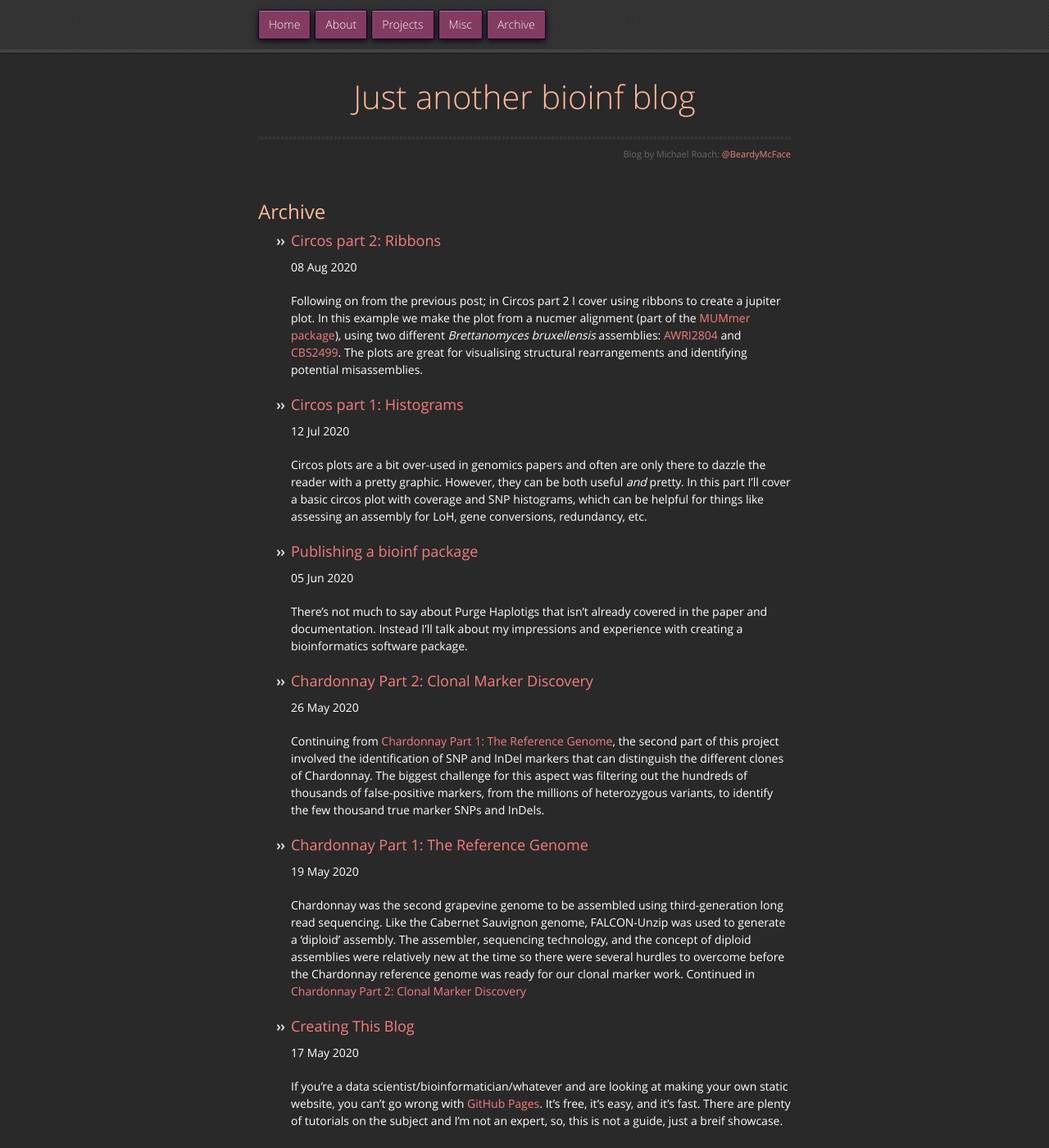
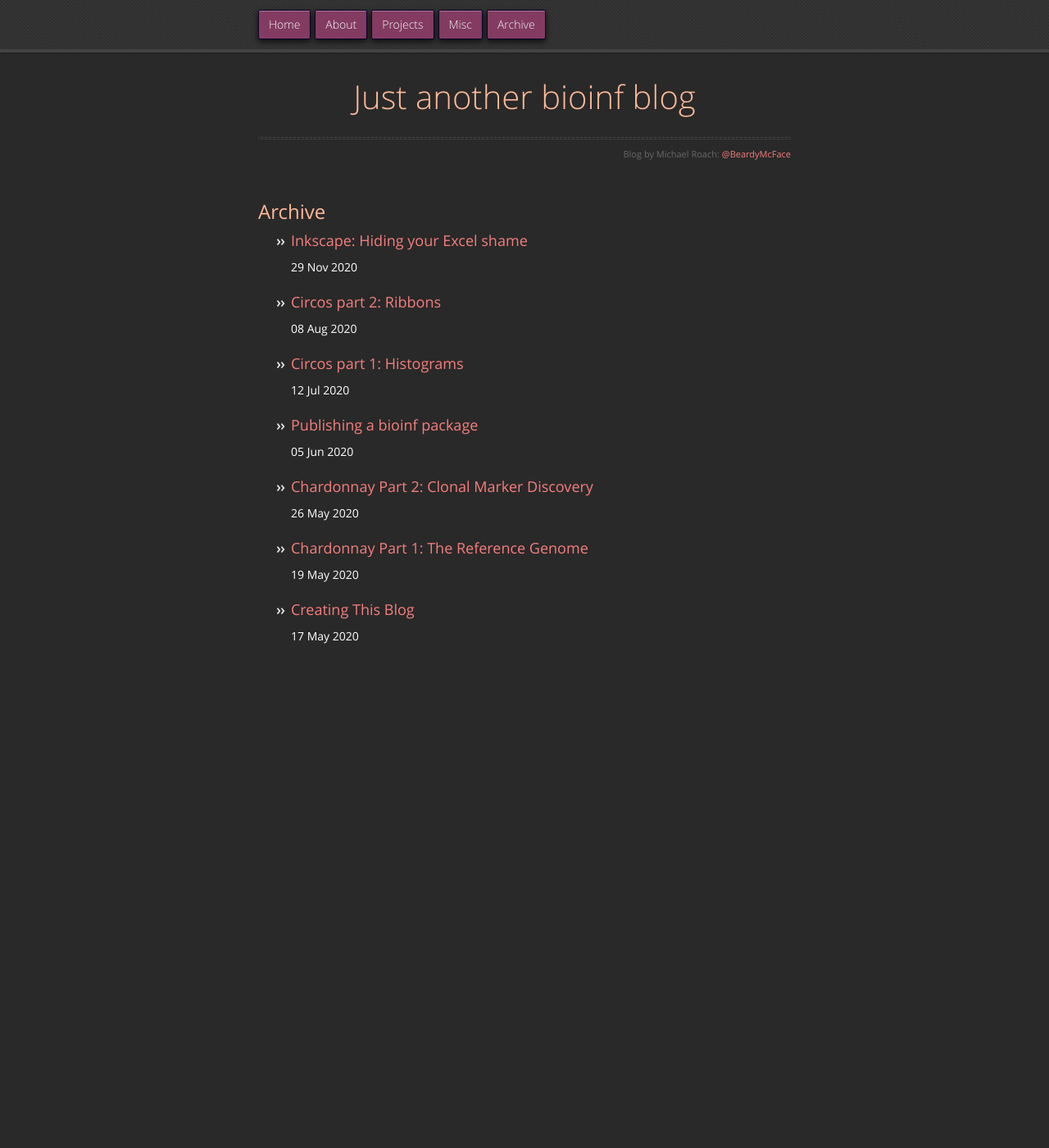
Before and after one commit to beardymcjohnface/beardymcjohnface.github.io, a Jekyll site: the page built from archive.md, in a window 1280 px wide and 1400 px high. Shown: the whole window at 82% size. Built offline with Jekyll 4.4.1, drawn with Linux system fonts in a browser that asks for light colours; some of the changed lines change nothing that is shown.

Commit message:
New post: hide your excel shame with inkscape

```diff
--- /dev/null
+++ b/_posts/2020-11-29-inkscape-excel.md
@@ -0,0 +1,74 @@
+---
+layout: post
+category: misc
+title: "Inkscape: Hiding your Excel shame"
+---
+
+We've all been there; you just want to quickly plot some data to see if an
+experiment worked. You look over your shoulder to check that the coast is
+clear and fire up Excel. No self respecting computer scientist would
+actually use an Excel graph would they? Assuming you're happy with the
+data and want something presentable, do you repeat the process in GraphPad?
+Punch out a wall of R code? Or, do you just tweak it in a vector graphic
+application to make it look nice?
+
+
+I've been using Inkscape for a couple of years to finish figures for
+publications and presentations. I've also used it for producing
+infographics, and even in place of Adobe InDesign for laying out flyers
+and posters. While there are plenty of vector graphic applications (Adobe
+Illustrator is the industry standard) Inkscape is free, popular, runs on
+Windows, Mac, and Linux, and is your best friend for hiding your Excel shame.
+There are already plenty of tutorials on using Inkscape, so this post is more
+of a showcase for why you should consider using vector graphics.
+
+
+Take the graph below as an example. I've plot the hit and missing markers
+for some grapevine clones into a stacked column graph. I've decided that it
+looks good and want to use it in an article.
+
+![](/assets/images/inkscape/graph1.png)
+
+Excel itself does have a powerful functionality for customizing graphs and
+most elements in the graph can be tweaked. You can do lots, but you can't
+do everything. Below I've made some changes in Excel which might be enough
+to fool some people.
+
+![](/assets/images/inkscape/graph2.png)
+
+Already it does look better but we can go further. If you're using the
+Desktop version of Excel, select the graph and just copy (Ctrl+c) and paste
+(Ctrl+v) it into Inkscape. Otherwise, export a PDF and import it into
+Inkscape. Select the graph in Inkscape and hit object -> ungroup. You now
+have unfettered access to all the vector elements making up the graph.
+
+![](/assets/images/inkscape/graph3.png)
+
+You can delete the border if you wish, and the background is not needed.
+I don't like Excel's legends; I want to change the box sizes, add a title,
+and am having second thoughts about its placement. I'd like to change the
+x-axis labels to 45 degree for better readability, and strip the axis borders
+for a cleaner look. Stripping content is easier than adding content so make
+sure to add everything you think you'll want in the original graph in Excel,
+ggplot etc. before importing into Inkscape. Want to convert all the Arial
+text to Lucida Sans? That only takes about four seconds. Found a nice colour
+palette you want to use? Copy paste hex codes when adjusting fill, stroke,
+and gradients. There is a lot you can do with just the basic tools in Inkscape.
+
+![](/assets/images/inkscape/graph4.png)
+
+The tools I use the most for finishing figures are __Fill and Stroke__,
+__Transform__ for rotations and scaling, __Group__ and __Ungroup__ together
+ with __Align and Distribute__ to help with the layout, and __Text and Font__.
+Inkscape is also perfect for creating composite figures.
+
+![](/assets/images/inkscape/graph5.png)
+
+Ready to publish? Export a high resolution PNG and covert to TIFF (e.g. in Gimp).
+Save the vector graphic as well (SVG file for Inkscape). If you need to go back
+and fix something (e.g. font is too small, spelling mistake, adjust colour palette,
+et.) you don't need to remake the figure, you can just go back to your vector
+graphic file, tweak, and export the new figure. Need to render your 5 x 5 cm graph
+at 10,000 DPI for some reason? No worries, everything is a vector and it will still
+look nice and sharp. Vector graphics can help you save time and produce better
+figures.
--- a/archive.md
+++ b/archive.md
@@ -10,8 +10,7 @@ title: Archive
   <ul>
     <li>
       <h3><a href="{{ post.url }}">{{ post.title }}</a></h3>
-      <p>{{ post.date | date_to_string }}</p>
-      <p>{{ post.excerpt }}</p>
+      <span>{{ post.date | date_to_string }}</span>
     </li>
   </ul>
 {% endfor %}
```
Also changed, not shown: assets/images/inkscape/graph1.png (added), assets/images/inkscape/graph2.png (added), assets/images/inkscape/graph3.png (added), assets/images/inkscape/graph4.png (added), assets/images/inkscape/graph5.png (added).
